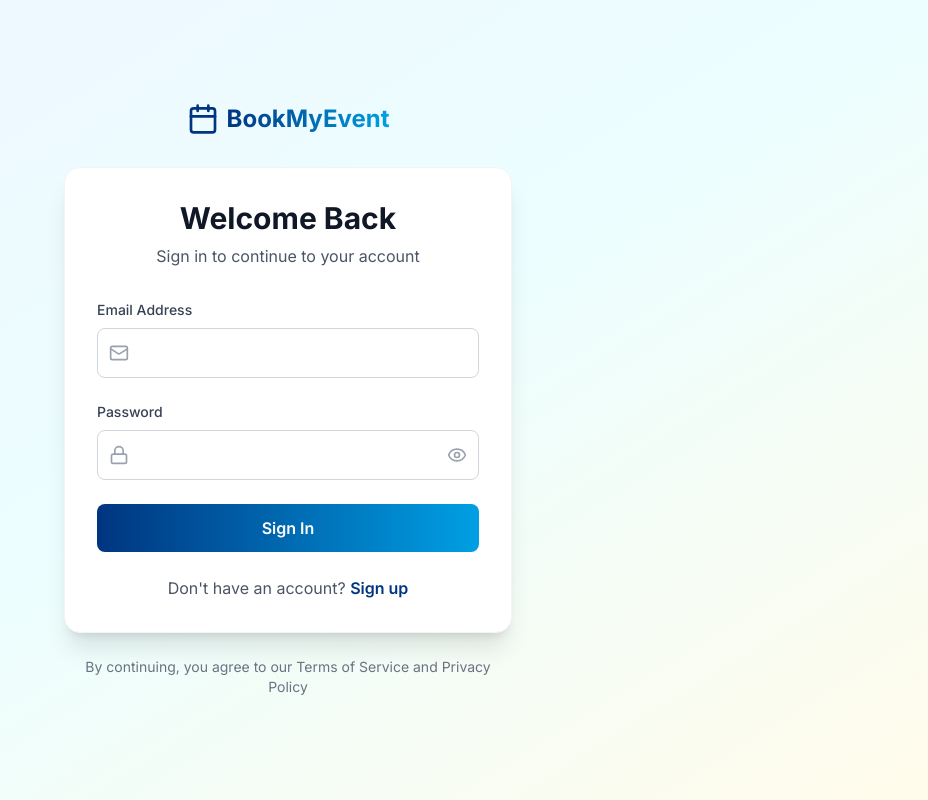
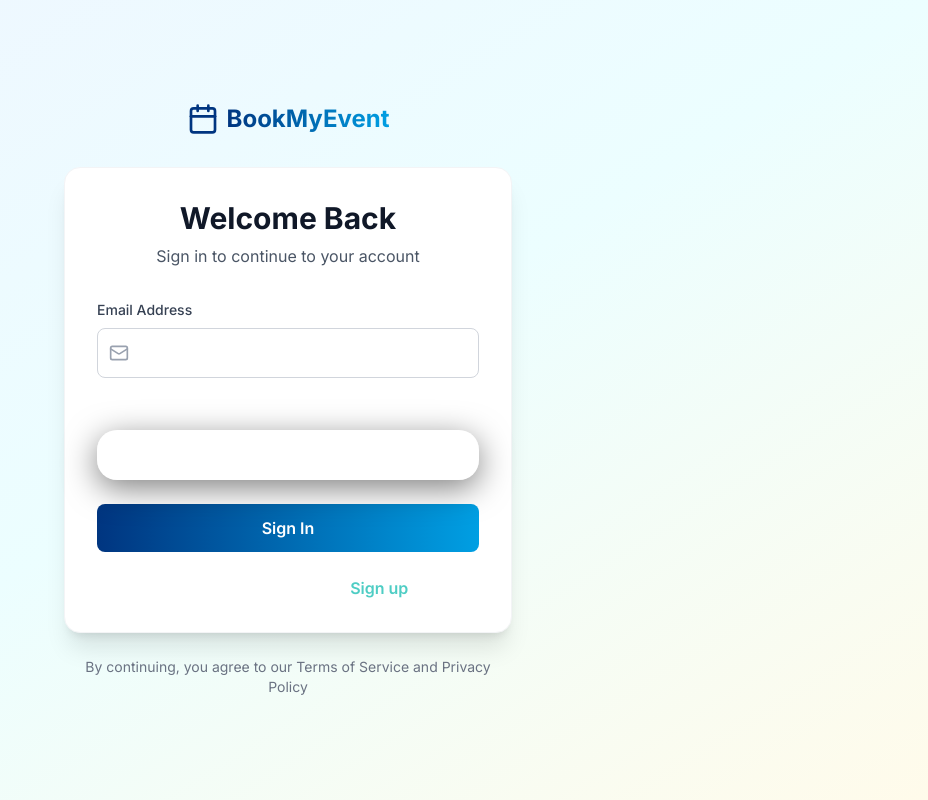
Before and after one commit to EssadeqBillouche/BookMyEvent, a Next.js app in the folder frontend/: page /login in a window 1280 px wide. Shown: the whole page, without its empty margins (352-1280 px from the left). Built offline with nearby package versions, Linux system fonts and the light colour scheme; no server answers.

Commit message:
feat: Enhance login form styling with glassmorphism effects and improved accessibility

```diff
--- a/frontend/app/login/page.tsx
+++ b/frontend/app/login/page.tsx
@@ -89,24 +89,35 @@ export default function LoginPage() {
         />
 
         <div>
-          <label htmlFor="password" className="block text-sm font-medium text-gray-700 mb-2">
+          <label htmlFor="password" className="block text-sm font-medium mb-2 text-white">
             Password
           </label>
           <div className="relative">
-            <Lock className="absolute left-3 top-1/2 transform -translate-y-1/2 w-5 h-5 text-gray-400" />
+            <Lock className="absolute left-3 top-1/2 transform -translate-y-1/2 w-5 h-5 text-white/50" />
             <input
               id="password"
               type={showPassword ? 'text' : 'password'}
               value={password}
               onChange={(e) => setPassword(e.target.value)}
-              className="w-full pl-11 pr-12 py-3 border border-gray-300 rounded-lg outline-none transition-all focus:ring-2 focus:ring-blue-500 focus:border-transparent"
+              className="glass-card w-full pl-11 pr-12 py-3 rounded-lg outline-none transition-all text-white placeholder-white/40"
+              style={{ background: 'rgba(255, 255, 255, 0.12)', borderColor: 'rgba(255, 255, 255, 0.25)' }}
+              onFocus={(e) => {
+                e.currentTarget.style.borderColor = 'rgba(78, 205, 196, 0.6)';
+                e.currentTarget.style.boxShadow = '0 0 0 3px rgba(78, 205, 196, 0.2)';
+                e.currentTarget.style.background = 'rgba(255, 255, 255, 0.15)';
+              }}
+              onBlur={(e) => {
+                e.currentTarget.style.borderColor = 'rgba(255, 255, 255, 0.25)';
+                e.currentTarget.style.boxShadow = 'none';
+                e.currentTarget.style.background = 'rgba(255, 255, 255, 0.12)';
+              }}
               placeholder="••••••••"
               required
             />
             <button
               type="button"
               onClick={() => setShowPassword(!showPassword)}
-              className="absolute right-3 top-1/2 transform -translate-y-1/2 text-gray-400 hover:text-gray-600"
+              className="absolute right-3 top-1/2 transform -translate-y-1/2 transition-colors text-white/50 hover:text-white"
             >
               {showPassword ? <EyeOff className="w-5 h-5" /> : <Eye className="w-5 h-5" />}
             </button>
@@ -119,9 +130,9 @@ export default function LoginPage() {
       </form>
 
       <div className="mt-6 text-center">
-        <p className="text-gray-600">
+        <p className="text-white/70">
           Don't have an account?{' '}
-          <Link href="/register" className="font-semibold" style={{ color: '#003580' }}>
+          <Link href="/register" className="font-semibold hover:underline" style={{ color: '#4ecdc4' }}>
             Sign up
           </Link>
         </p>
```
